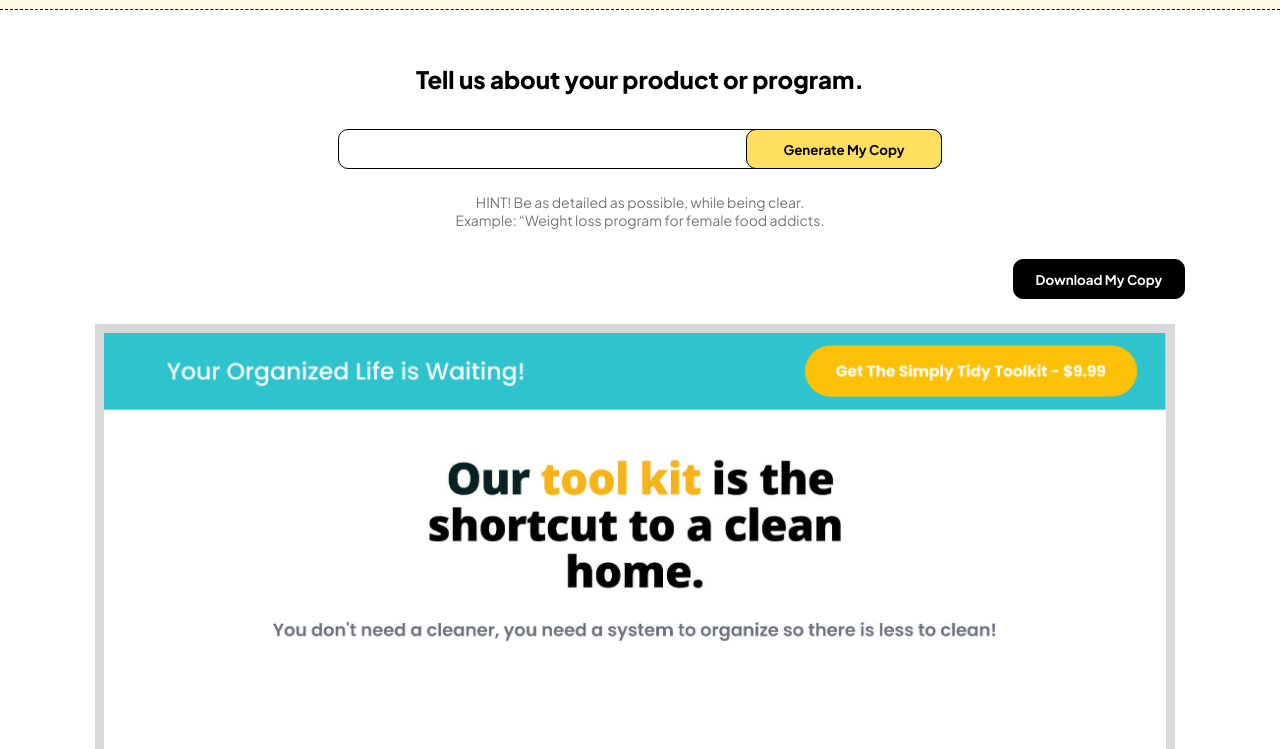
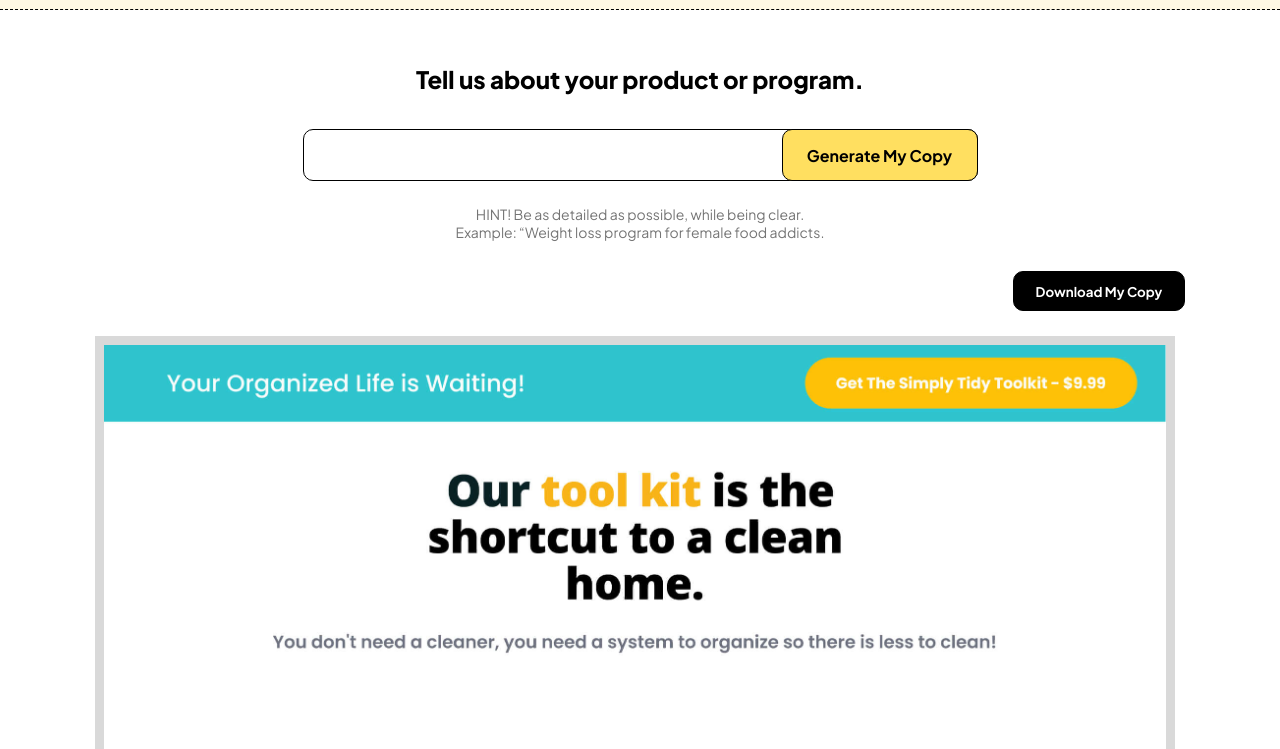
Before and after one commit to BohdanFrEnd/copy-shop, a plain HTML site: page index.html in a window 1280 px wide. Shown: the part 51-800 px from the top of the page. Drawn offline with Linux system fonts and the light colour scheme.

Commit message:
form edits

```diff
--- a/style.css
+++ b/style.css
@@ -138,7 +138,7 @@ input{
     display: flex;
     justify-content: center;
     position: relative;
-    width: 604px;
+    width: 675px;
     margin: 0 auto;
 }
 
@@ -149,6 +149,9 @@ input{
     border: 1px solid #000;
     transition: box-shadow .3s ease;
     padding: 0 15px;
+    padding-right: 204px;
+    height: 52px;
+    font-size: 16px;
 }
 
 .generator-form-item:hover  .generator-form-item__input {
@@ -164,6 +167,8 @@ input{
     transition: background .3s ease;
     -webkit-appearance: none;
     -webkit-text-fill-color: #000000;
+    height: 52px;
+    font-size: 16px;
 }
 
 .generator-form-item__btn:hover {
```
